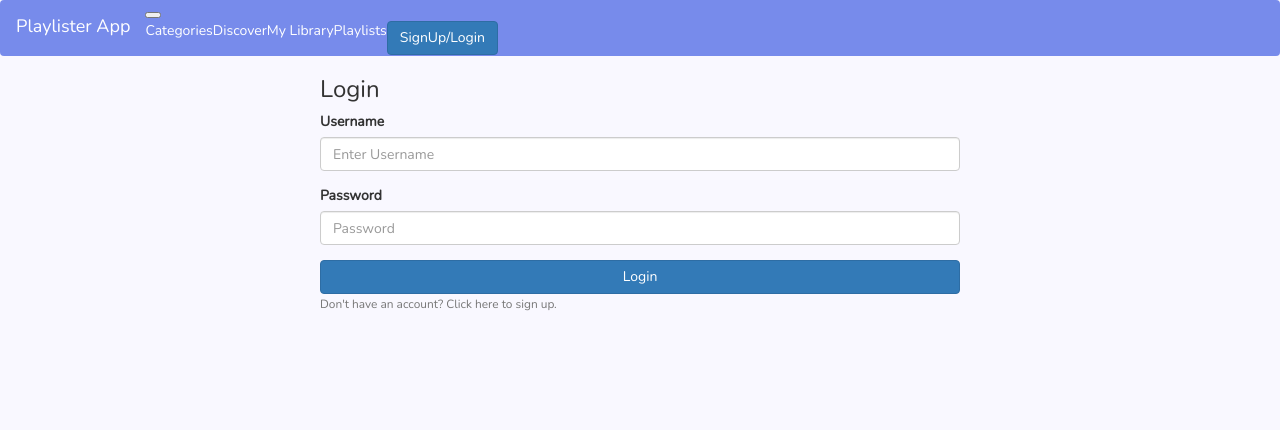
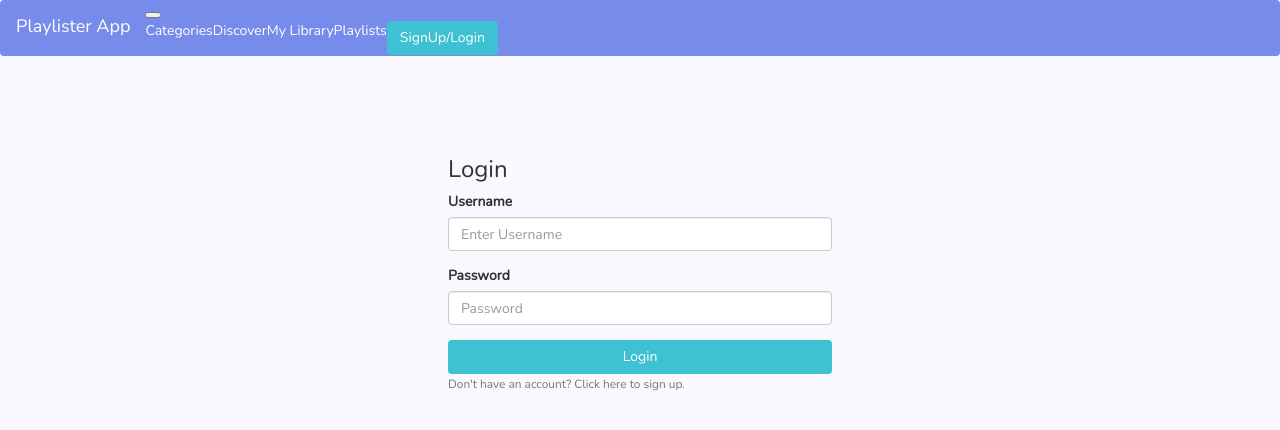
Before and after one commit to Colebuildanddevelop/Playlister, a React (Create React App) app in the folder frontend/: page /log-in in a window 1280 px wide. Shown: the top 430 px of the page. Built offline with nearby package versions, Linux system fonts and the light colour scheme.

Commit message:
did some polishing for the login page

```diff
--- a/frontend/src/App.css
+++ b/frontend/src/App.css
@@ -1,6 +1,7 @@
 .login {
-  width: 50%;
+  width: 30%;
   margin: auto;
+  margin-top: 100px;
 }
 
 .error {
--- a/frontend/src/Components/NavBar.js
+++ b/frontend/src/Components/NavBar.js
@@ -29,7 +29,7 @@ class NavBar extends React.Component {
           </Nav>
           <Nav className="justify-content-end">
             {!this.props.loggedIn ? (
-              <Button as={Link} to="/log-in">
+              <Button as={Link} to="/log-in" className="edit-btn">
                 SignUp/Login
               </Button>
             ) : (
--- a/frontend/src/Containers/LoginContainer.js
+++ b/frontend/src/Containers/LoginContainer.js
@@ -99,7 +99,8 @@ class LoginContainer extends React.Component {
             <div>
               <Button
                 onClick={this.handleLogin}
-                className="btn-block"
+                className="edit-btn"
+                style={{ width: "100%" }}
                 variant="primary"
                 type="submit"
               >
@@ -113,7 +114,8 @@ class LoginContainer extends React.Component {
             <div>
               <Button
                 onClick={this.handleSignUp}
-                className="btn-block"
+                className="edit-btn"
+                style={{ width: "100%" }}
                 variant="primary"
                 type="submit"
               >
--- a/frontend/src/keys.js
+++ b/frontend/src/keys.js
@@ -1,4 +1,4 @@
 export default {
-  API_KEY: `AIzaSyChO3KbzwL-q2qZmOGHF01KxYfhnE6V_y0`,
+  API_KEY: `AIzaSyBVYaKQ6_zLqIhoimLYy6zEhOVKR1pryNk`,
   API_KEY1: `AIzaSyChgyoqU4ynRlEbdSTn200thkSQQ9Qm5gQ`,
 };
```
Also changed, not shown: 1 other file (tests, documents, lock files or other folders).
